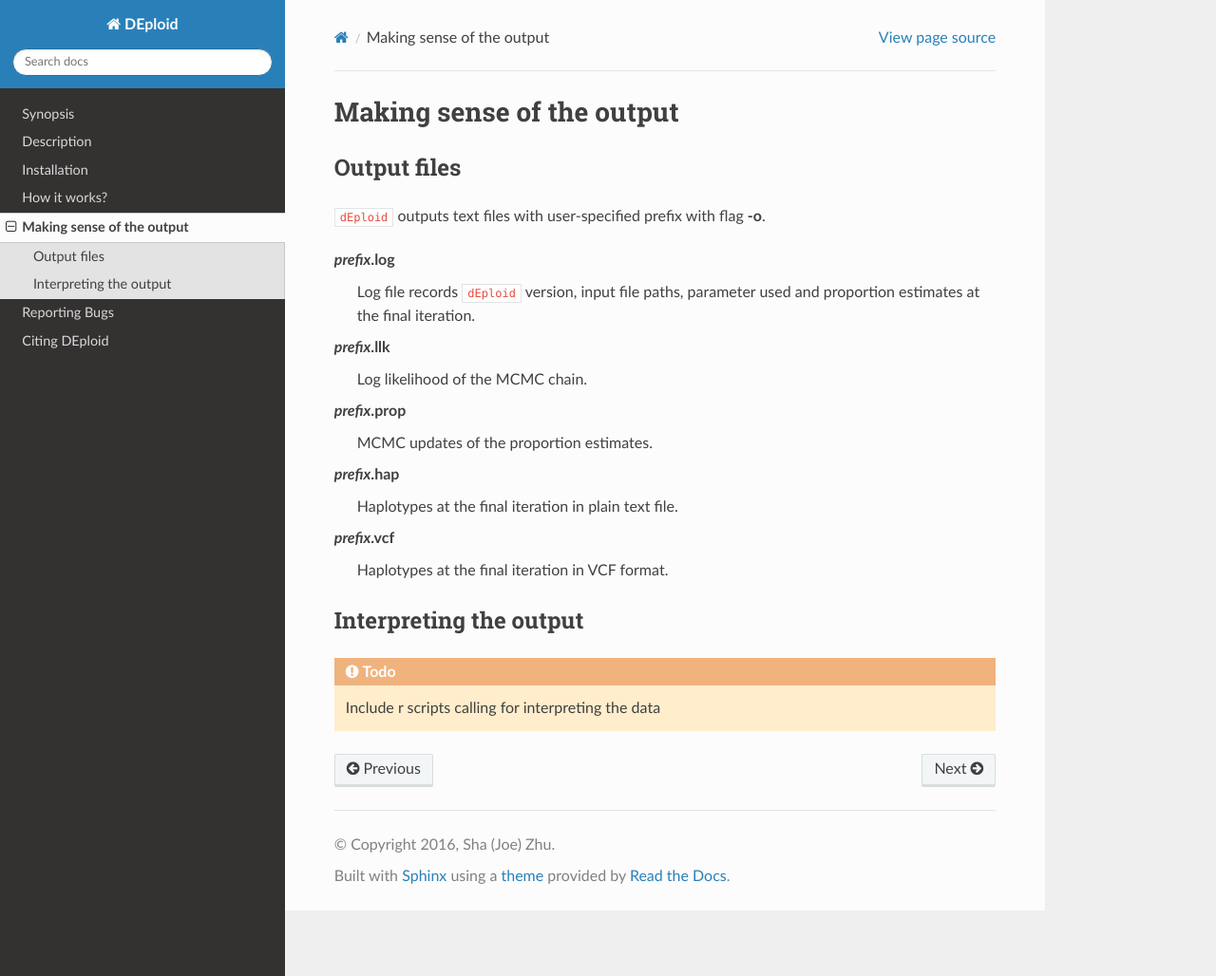
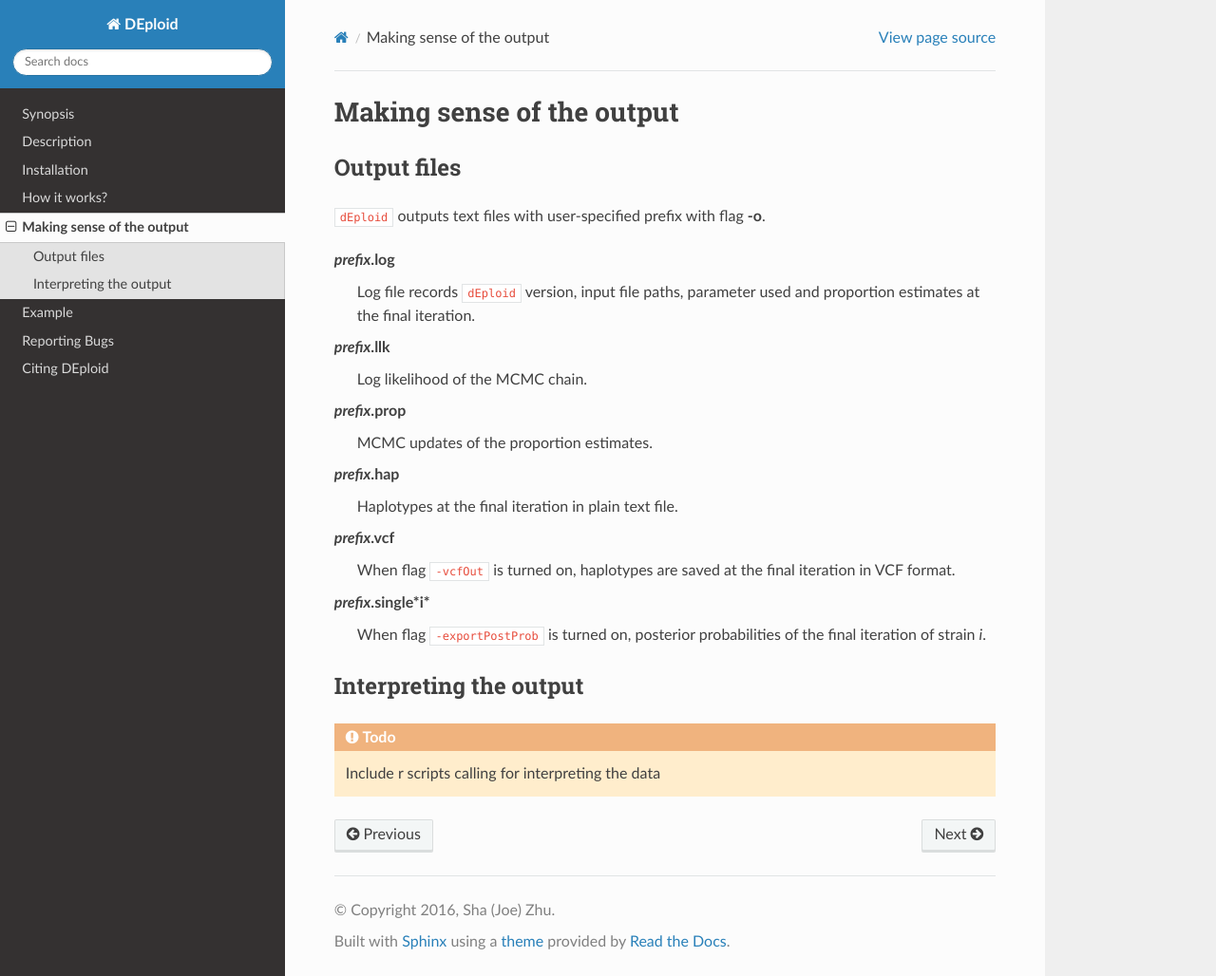
Before and after one commit to DEploid-dev/DEploid, a Sphinx documentation site: the page built from docs/output.rst, in a window 1280 px wide and 1028 px high. Shown: the whole window at 95% size. Built offline with Sphinx 7.4.7 and the Read the Docs theme 2.0.0, drawn with Linux system fonts in a browser that asks for light colours.

```diff
--- a/docs/index.rst
+++ b/docs/index.rst
@@ -16,9 +16,9 @@
    installation
    input
    output
+   example
    bug-report
    citation
-..    example
 ..    cppdocument
 
 
--- a/docs/output.rst
+++ b/docs/output.rst
@@ -24,8 +24,10 @@
     Haplotypes at the final iteration in plain text file.
 
 *prefix*.vcf
-    Haplotypes at the final iteration in VCF format.
+    When flag ``-vcfOut`` is turned on, haplotypes are saved at the final iteration in VCF format.
 
+*prefix*.single*i*
+    When flag ``-exportPostProb`` is turned on, posterior probabilities of the final iteration of strain *i*.
 
 ***********************
 Interpreting the output
```
Also changed, not shown: README.md (+4 -5 lines), docs/example.rst (added, +30 -0 lines), 4 other files.
